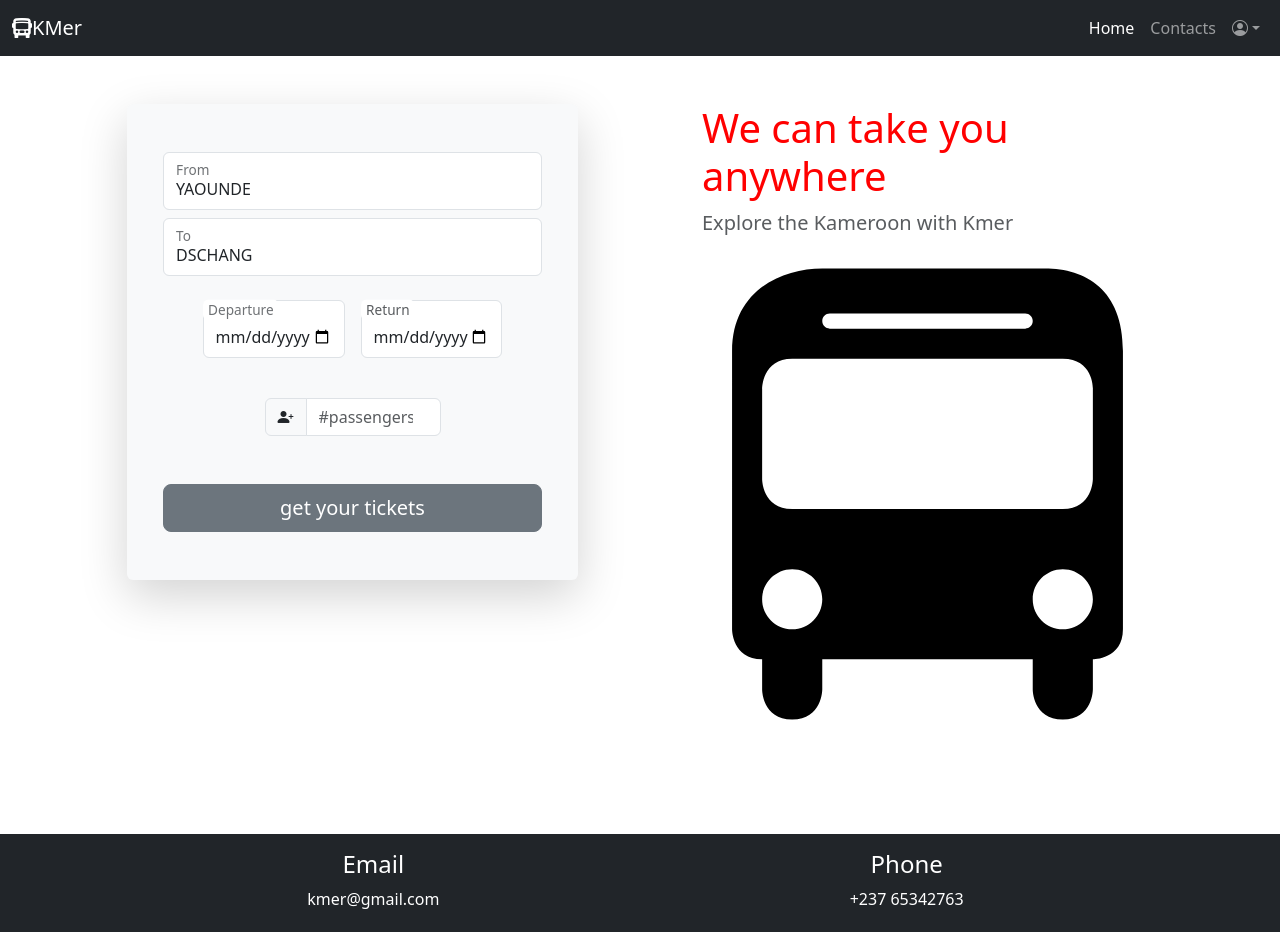
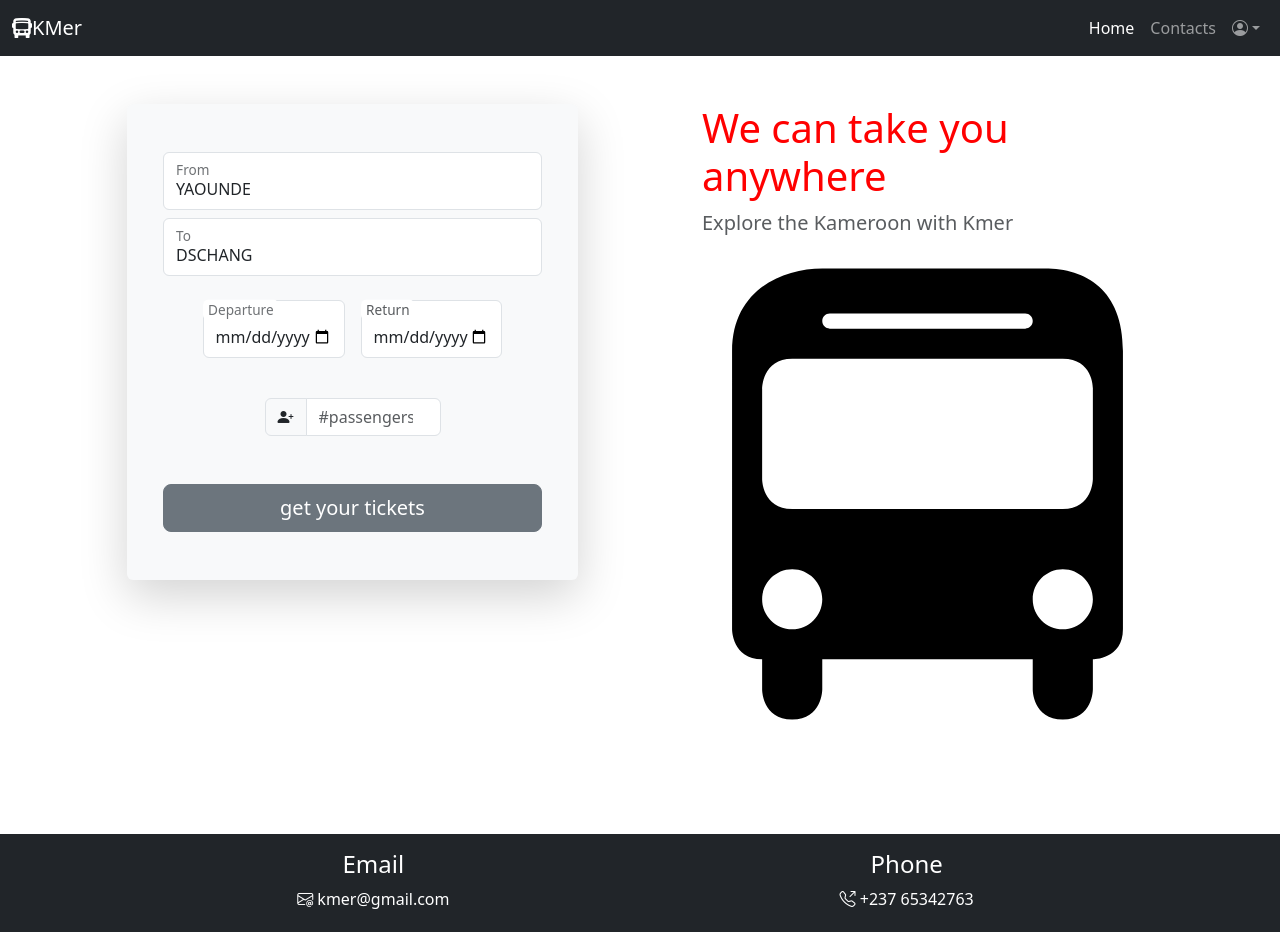
Before and after one commit to ALINO7903/kmer-transport-fe, a React (Create React App) app in the folder kmer-transport-fe/: page / in a window 1280 px wide. Shown: the top 932 px of the page. Built offline with nearby package versions, Linux system fonts and the light colour scheme.

Commit message:
icons adding

```diff
--- a/kmer-transport-fe/src/components/Contacts.js
+++ b/kmer-transport-fe/src/components/Contacts.js
@@ -9,11 +9,11 @@ function Contacts() {
                 <div class="row justify-content-center pt-3 text-center">
                     <div class="col-9 col-md-5">
                         <h4>Email</h4>
-                        <p>kmer@gmail.com</p>
+                        <p><i class="bi bi-envelope-at"></i> kmer@gmail.com</p>
                     </div>
                     <div class="col-9 col-md-5">
                         <h4>Phone</h4>
-                        <p>+237 65342763</p>
+                        <p><i class="bi bi-telephone-outbound"></i> +237 65342763</p>
                     </div>
                 </div>
                 <p class="lead text-center">&copy;copyright <strong> Laurence&Alino</strong></p>
```
